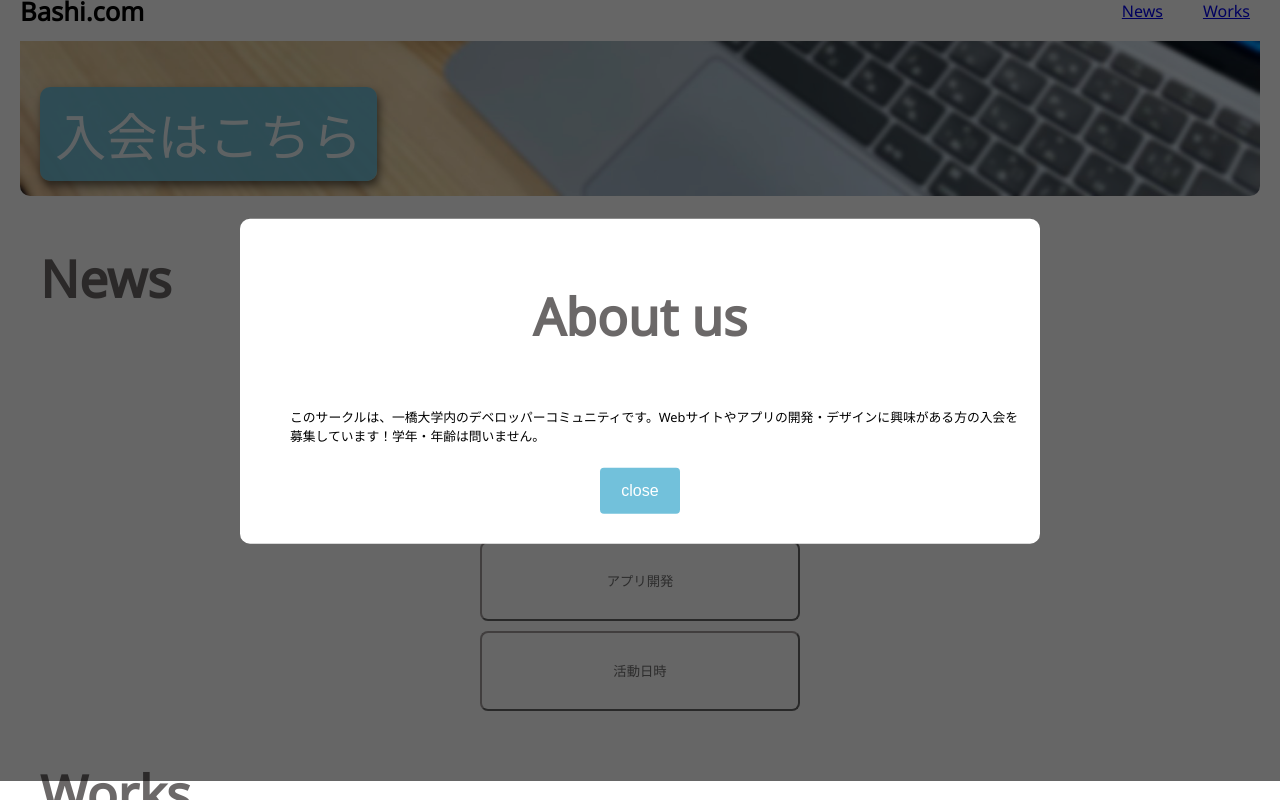
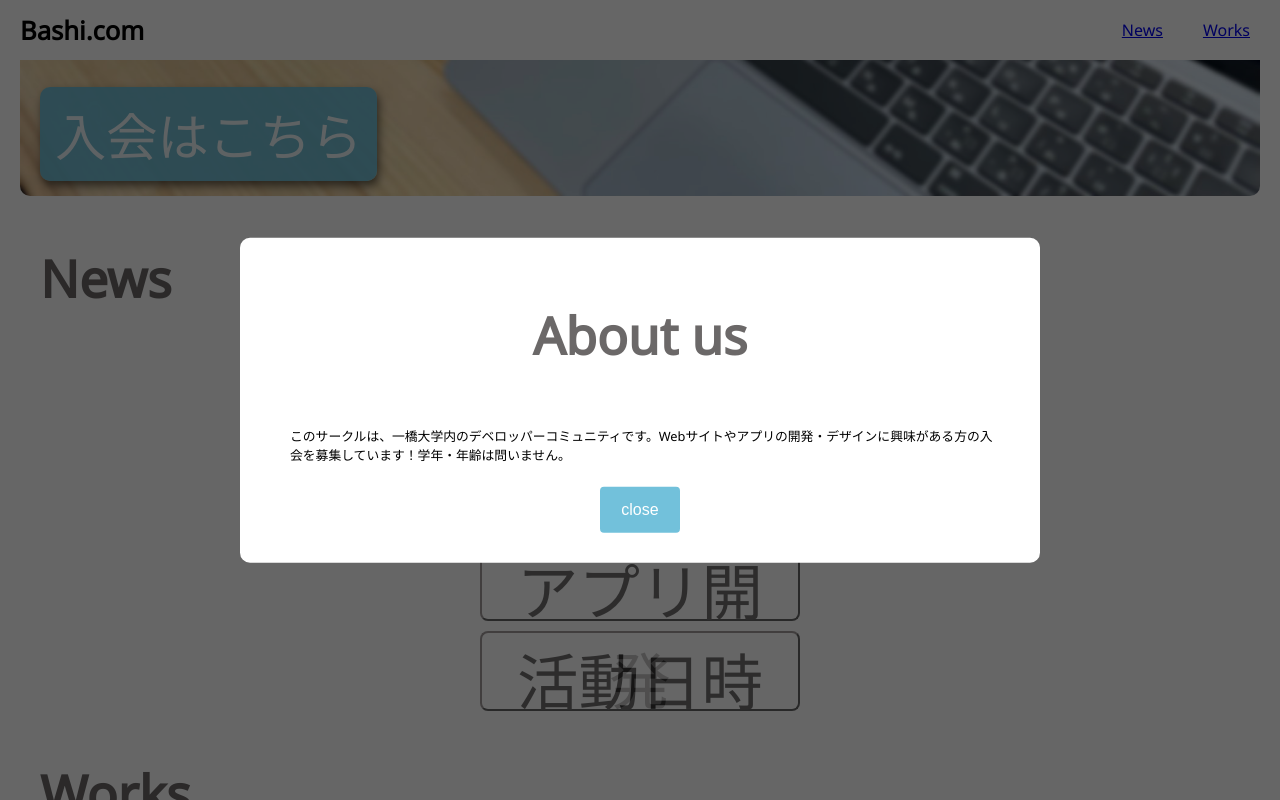
Before and after one commit to RioTsukiji/hit-web, a React (Create React App) app in the folder hit-web/: page / in a window 1280 px wide. Both pictures are taken after a click on the button "About us". Shown: the part 660-1460 px from the top of the page. Built offline with nearby package versions, Linux system fonts and the light colour scheme.

Commit message:
modify css

```diff
--- a/hit-web/src/components/Content/NewsDetail.css
+++ b/hit-web/src/components/Content/NewsDetail.css
@@ -23,7 +23,7 @@
 #newsdetail p {
 	font-size: 0.8em;
     margin-left: auto;
-    margin-right: auto;
+    margin-right: 20px; /*temporary */
 }
 
 .button {
--- a/hit-web/src/components/Content/NewsList.css
+++ b/hit-web/src/components/Content/NewsList.css
@@ -24,6 +24,7 @@
     cursor: pointer;
     margin: 5px;
 	transition: all 0.15s ease-in-out;
+    font-size: 4.8vw;
 }
 
 .news-button:hover {
```
